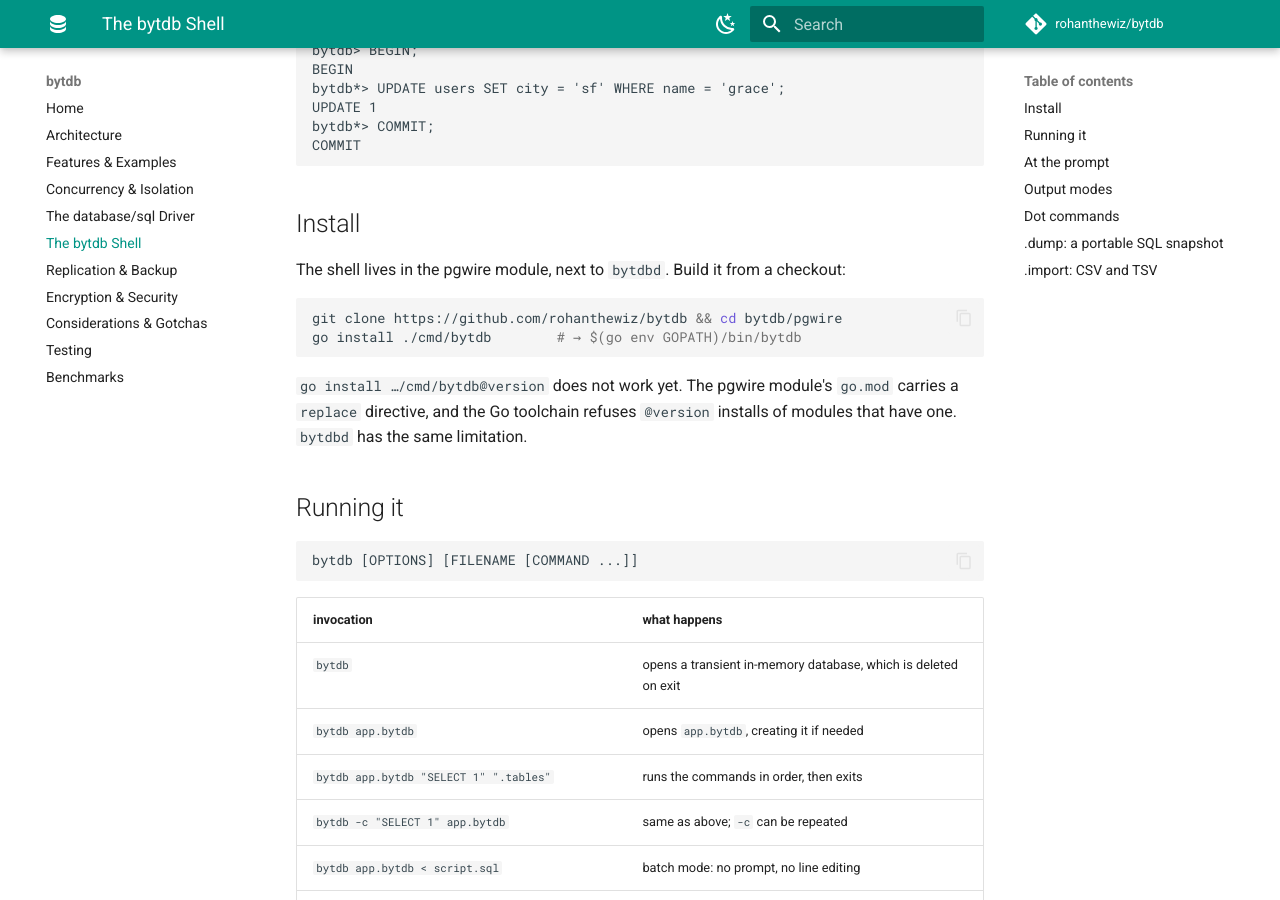
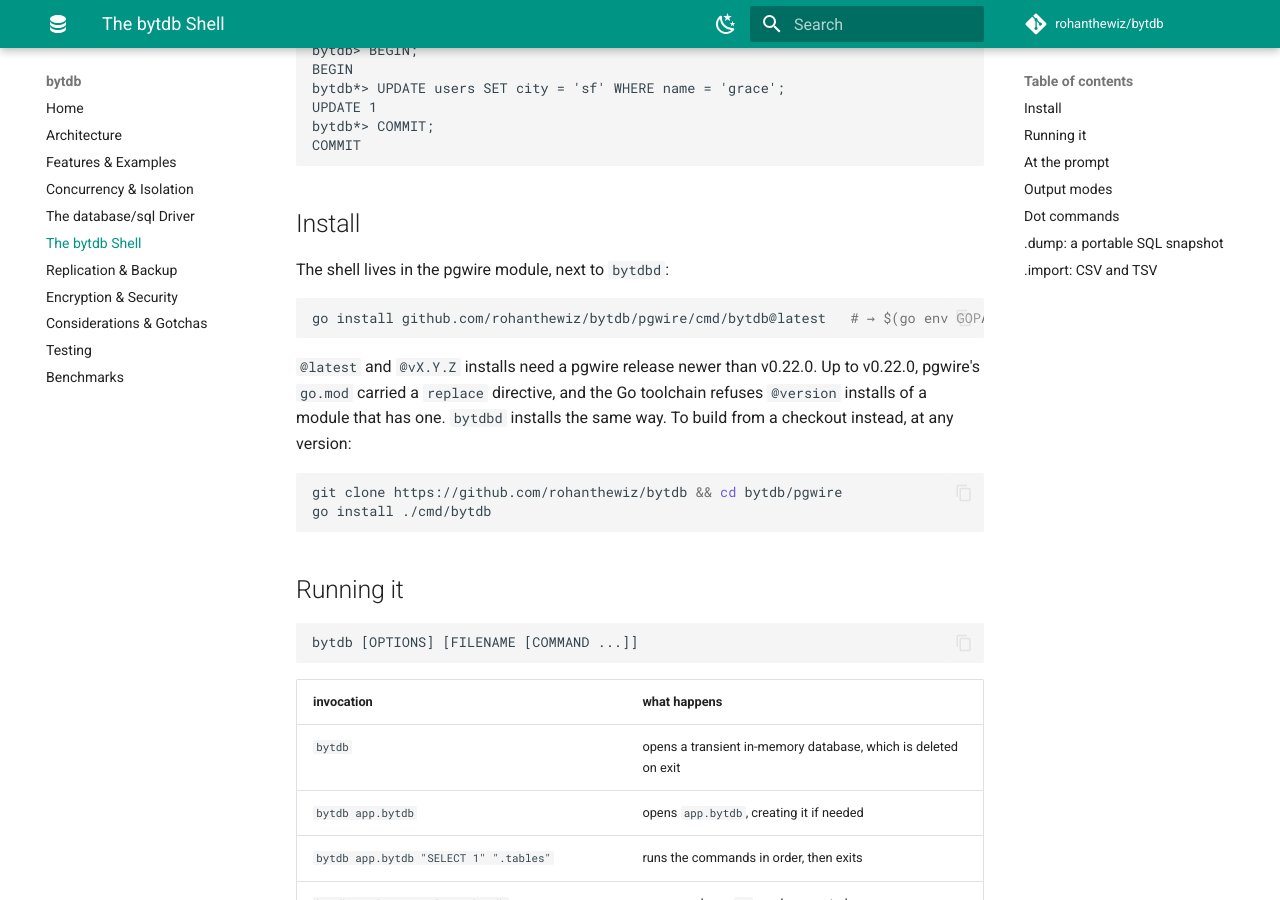
Before and after one commit to rohanthewiz/bytdb, an MkDocs documentation site: the page built from docs/cli.md, in a window 1280 px wide and 900 px high, scrolled down 477 px. Built offline with MkDocs 1.6.1 and Material for MkDocs 9.7.7, drawn with Linux system fonts in a browser that asks for light colours; comment, search, counter and statistics services are not loaded.

Commit message:
pgwire: drop the replace so @version installs work (N-031)
The Go toolchain refuses `go install …@version` and `go run …@version`
of a module whose go.mod carries a replace, so neither bytdbd nor the
new bytdb shell installed from the proxy. Of the two fixes the item
offered (drop the replace, or move the commands to a module without
one) dropping it is the cheaper, reversible one and keeps the install
paths: go.work already keeps workspace builds on the working tree.

GOWORK=off builds and tests of pgwire now compile against the released
bytdb its pin names (v0.22.0) and pass. go.sum gains bytdb's sums.
bench keeps its replace; nothing installs it.

Checked with a local file GOPROXY serving the working tree as fake
versions: the old go.mod fails with "contains one or more replace
directives", the new one installs bytdb and bytdbd and `go run
…/cmd/bytdb@v…` works. The real check waits for the next pgwire tag, so
N-031 moves to Validate rather than Closed.

Release skill: rationale rewritten, step 4 now `GOWORK=off go get
…@vX.Y.Z && go mod tidy` (go.sum changes too), and a gotcha against
re-adding the replace. Docs show @latest, noting that it needs a pgwire
release newer than v0.22.0. .version's comment updated: workspace
builds report "(devel)".

Co-Authored-By: Claude Opus 5.5 <noreply@anthropic.com>

````diff
--- a/docs/cli.md
+++ b/docs/cli.md
@@ -28,18 +28,22 @@ COMMIT
 
 ## Install
 
-The shell lives in the pgwire module, next to `bytdbd`. Build it from a
-checkout:
+The shell lives in the pgwire module, next to `bytdbd`:
+
+```sh
+go install github.com/rohanthewiz/bytdb/pgwire/cmd/bytdb@latest   # → $(go env GOPATH)/bin/bytdb
+```
+
+`@latest` and `@vX.Y.Z` installs need a pgwire release newer than
+v0.22.0. Up to v0.22.0, pgwire's `go.mod` carried a `replace` directive,
+and the Go toolchain refuses `@version` installs of a module that has one.
+`bytdbd` installs the same way. To build from a checkout instead, at any
+version:
 
 ```sh
 git clone https://github.com/rohanthewiz/bytdb && cd bytdb/pgwire
-go install ./cmd/bytdb        # → $(go env GOPATH)/bin/bytdb
+go install ./cmd/bytdb
 ```
-
-`go install …/cmd/bytdb@version` does not work yet. The pgwire module's
-`go.mod` carries a `replace` directive, and the Go toolchain refuses
-`@version` installs of modules that have one. `bytdbd` has the same
-limitation.
 
 ## Running it
 
````
Also changed, not shown: .claude/skills/bytdb-fast-memory-based-db/SKILL.md (+3 -2 lines), .claude/skills/release/SKILL.md (+33 -7 lines), README.md (+7 -2 lines), ai_docs/todo/next-list.md (+23 -14 lines), docs/features.md (+1 -1 lines), docs/index.md (+1 -1 lines), 3 other files.
